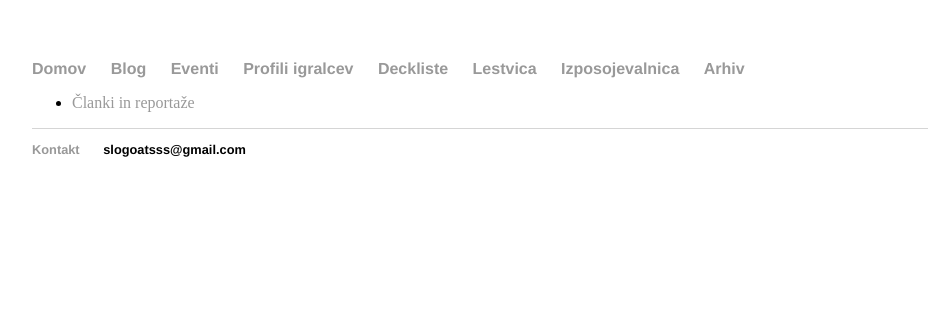
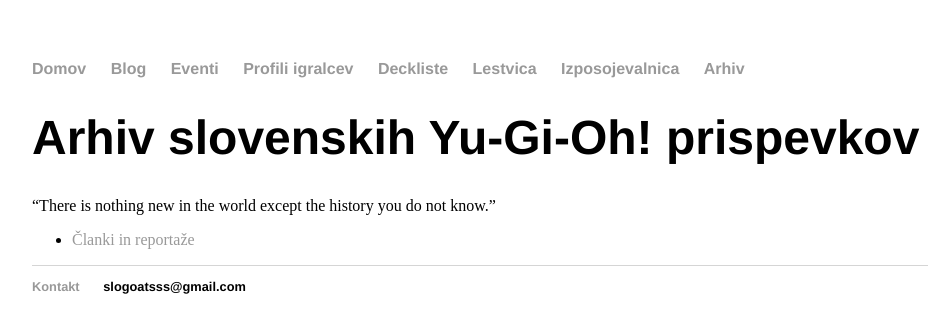
Before and after one commit to slogoatsss/slogoatsss.github.io, a Jekyll site: the page built from arhiv/index.html, in a window 1280 px wide. Shown: the top 333 px of the page, without its empty margins (160-1110 px from the left). Built offline with Jekyll 4.4.1, drawn with Linux system fonts in a browser that asks for light colours.

Commit message:
Update index.html
added header andquote

```diff
--- a/arhiv/index.html
+++ b/arhiv/index.html
@@ -3,6 +3,8 @@ layout: default
 title: Arhiv
 ---
 <div class="blurb">
+	<h1>Arhiv slovenskih Yu-Gi-Oh! prispevkov</h1>
+	<q>There is nothing new in the world except the history you do not know.</q>
 		<ul>
   			<li><a href="/arhiv/clankiInReportaze/index.html">Članki in reportaže</a></li>
 		</ul>
```
